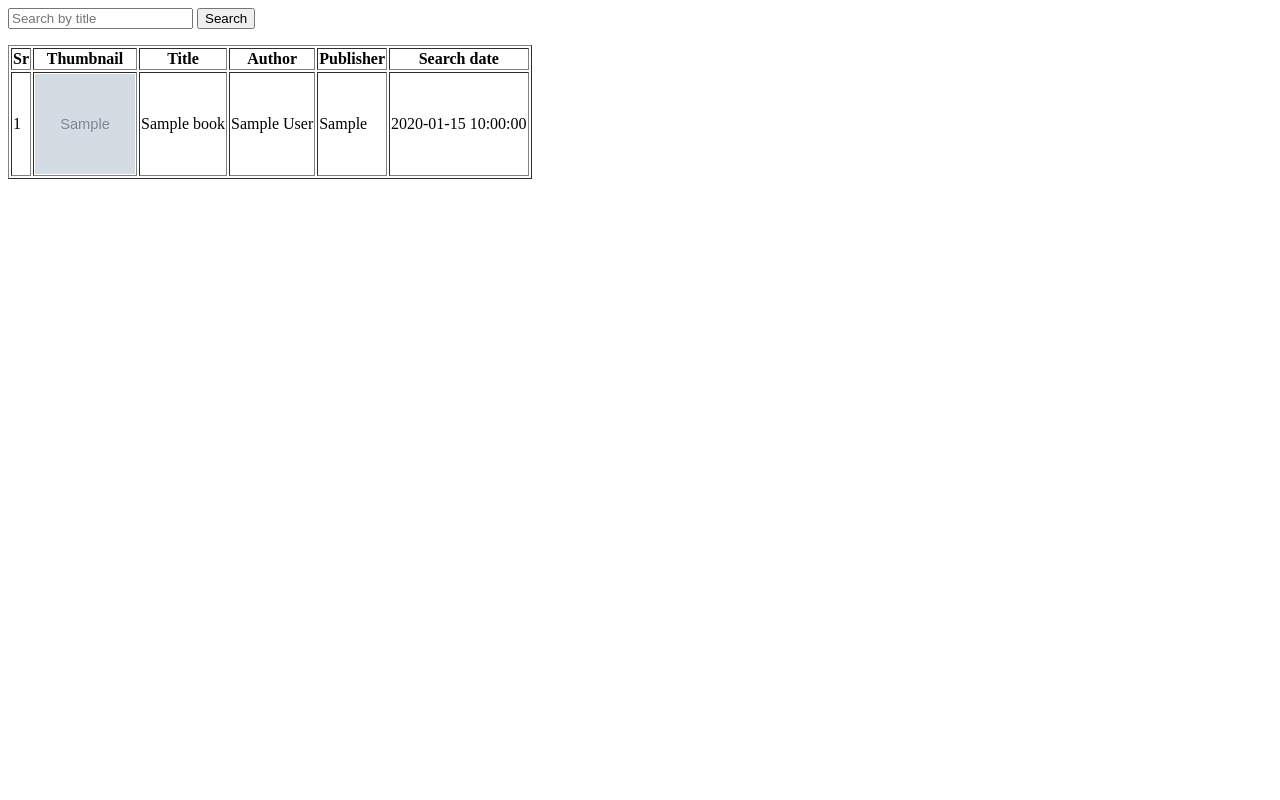
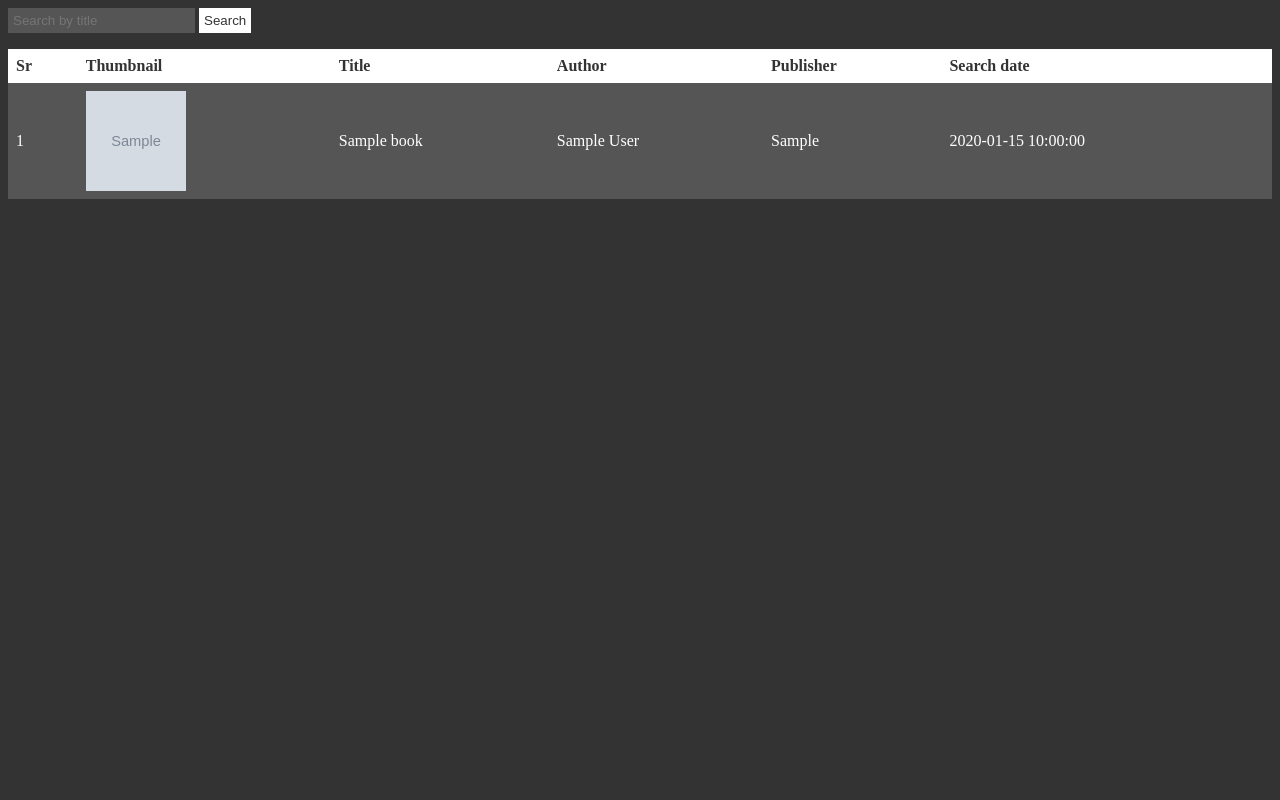
Before and after one commit to sunRyzen/Entertainment-Database, a PHP site: page /books/search_history.php in a window 1280 px wide. Run offline with PHP 8.4, Linux system fonts and the light colour scheme; tables that the repository leaves empty or names only in its code hold one stand-in row (values such as "Sample post"); grey boxes marked "Sample" are stand-in pictures; data that the repository does not hold is empty; a stand-in replaces the project's code that opens the database connection.

Commit message:
Update search_history.php

```diff
--- a/capstone/books/search_history.php
+++ b/capstone/books/search_history.php
@@ -1,8 +1,47 @@
+<style>
+body {
+    background-color: #333;
+    color: #fff;
+}
+
+form input[type="text"] {
+    background-color: #555;
+    border: none;
+    color: #fff;
+    padding: 5px;
+}
+
+form button[type="submit"] {
+    background-color: #ffffff;
+    border: none;
+    color: #333;
+    padding: 5px;
+}
+
+table {
+    border-collapse: collapse;
+    width: 100%;
+}
+
+th, td {
+    text-align: left;
+    padding: 8px;
+}
+
+tr:nth-child(even){background-color: #555;}
+
+th {
+    background-color: #ffffff;
+    color: #333;
+}
+</style>
+
 <!-- search form -->
 <form method="get" action="">
   <input type="text" name="search_query" placeholder="Search by title">
   <button type="submit" value="yes" name="search">Search</button>
 </form>
+
 <?php
 // Step 1: Connect to the database
 $conn = mysqli_connect("sql9.freemysqlhosting.net", "sql9611840", "n74TrMNk2r", "sql9611840", 3306);
@@ -28,7 +67,7 @@ $result = mysqli_query($conn, $query);
 $i = 0;
 // Step 4: Display the results
 if ($result && mysqli_num_rows($result) > 0) {
-echo "<table border='1'>";
+    echo "<table>";
     echo "<tr>
     <th>Sr</th>
     <th>Thumbnail</th>
```
Lines whose indentation alone changed are shown as unchanged.
